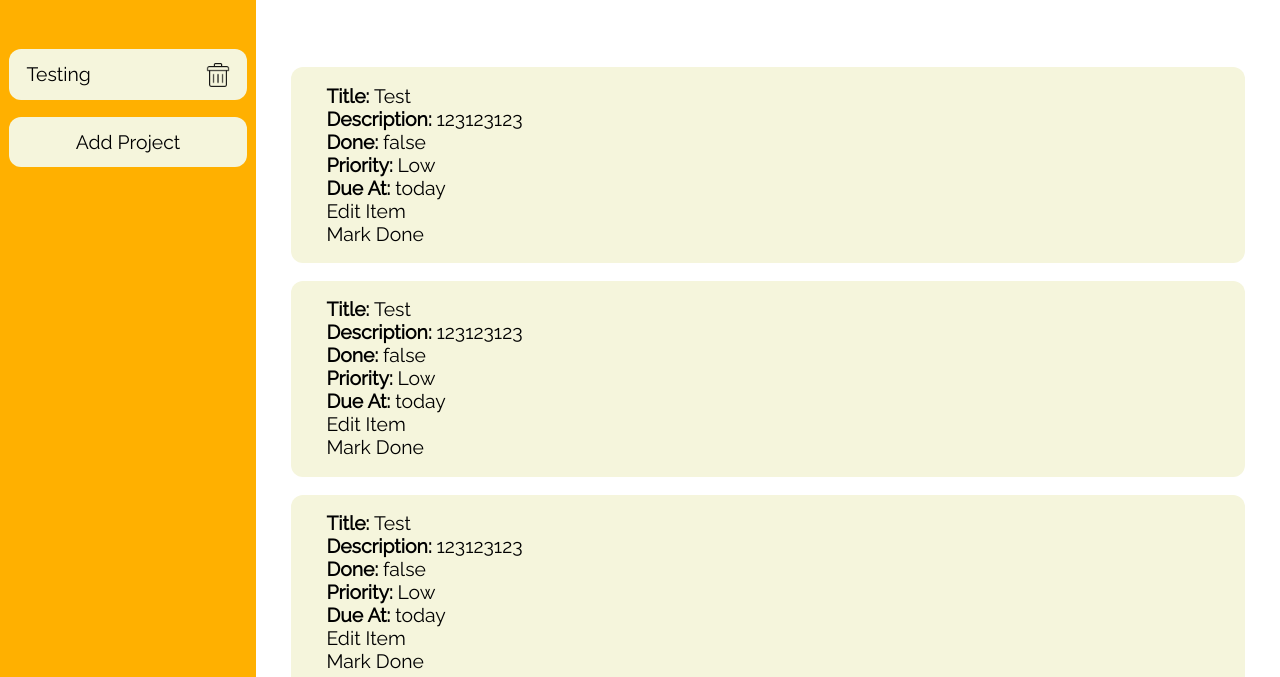
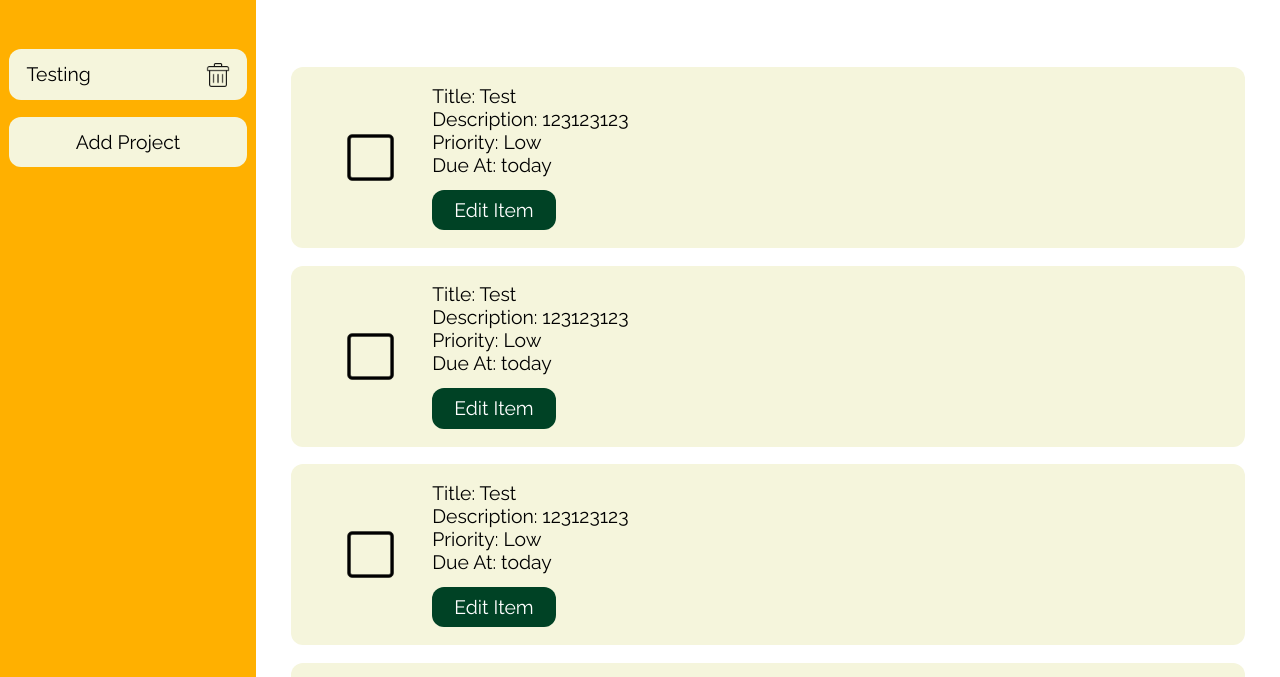
Before and after one commit to shivamgangwani/top-project-todo-list, a website built with webpack: page dist/index.html in a window 1280 px wide. Both pictures are taken after a click on the button "Testing". Shown: the part 83-760 px from the top of the page. Built offline with nearby package versions, Linux system fonts and the light colour scheme.

Commit message:
Change ToDo UI
- Add "checkmark" box to view and modify "done" state of every to-do item

```diff
--- a/src/index.js
+++ b/src/index.js
@@ -126,7 +126,7 @@ class App {
     flipToDoDone(todo, event) {
         todo.toggleDoneState();
 
-        const todoEl = event.target.parentElement;
+        const todoEl = event.target.parentElement.parentElement;
         this.refreshToDoNode(todo, todoEl);
     }
 
--- a/src/modules/todo.js
+++ b/src/modules/todo.js
@@ -1,4 +1,7 @@
 import Entity, {createElementEx} from "./shared";
+
+import checkEmpty from '../imgs/check-empty.png';
+import checkMarked from '../imgs/check-marked.png';
 
 export default class ToDo extends Entity {
     constructor (title, description) {
@@ -26,25 +29,33 @@ export default class ToDo extends Entity {
 
     // DOM Functions
     createDOMNode() {
-        let todoEl = createElementEx("div", '', []);
+        let todoEl = createElementEx("div", '', ['todo-container']);
+
+        let checkZone = createElementEx("div", '', ['todo-done-check']);
+        const doneBtn = createElementEx("img", '', ['todo-done-check-img']);
+        doneBtn.src = this.done ? checkMarked : checkEmpty;
+        checkZone.appendChild(doneBtn);
+        todoEl.appendChild(checkZone);
+
+        let todoInfo = createElementEx("div", '', ['todo-info']);
         const info = {
             "Title" : this.title,
             "Description" : this.description,
-            "Done" : this.done,
             "Priority" : this.priority,
             "Due At" : this.due_at
         }
         for(const [k,v] of Object.entries(info)) {
-            let infoContainer = createElementEx("div", '', ['todo-item']);
-            let infoKey = createElementEx("span", '', ['todo-item-key'], `${k}: `);
-            let infoValue = createElementEx("span", '', ['todo-item-value'], `${v}`);
+            let infoContainer = createElementEx("div", '', ['todo-info-item']);
+            let infoKey = createElementEx("span", '', ['todo-info-item-key'], `${k}: `);
+            let infoValue = createElementEx("span", '', ['todo-info-item-value'], `${v}`);
             infoContainer.append(infoKey, infoValue);
-            todoEl.appendChild(infoContainer);
+            todoInfo.appendChild(infoContainer);
         }
 
-        const editBtn = createElementEx("div", '', [], "Edit Item");
-        const doneBtn = createElementEx("div", '', [], (this.done ? 'Mark Undone' : 'Mark Done'));
-        todoEl.append(editBtn, doneBtn);
+        const editBtn = createElementEx("button", '', ['todo-action-item'], "Edit Item");
+        todoInfo.append(editBtn);
+
+        todoEl.appendChild(todoInfo);
         return {todoEl, editBtn, doneBtn};
     }
 
--- a/src/style.css
+++ b/src/style.css
@@ -92,8 +92,30 @@ button.project-button-delete {
     border-radius: 12px;
 }
 
-.todo-item-key {
-    font-weight: bold;
+.todo-container {
+    display: grid;
+    grid-template-columns: 10% 90%;
+    gap: 1rem;
+}
+
+.todo-action-item {
+    border: 0;
+    padding: 0.5rem 1.25rem;
+    margin-top: 0.75rem;
+    margin-right: 1rem;
+    background-color: #004225;
+    color: white;
+    border-radius: 12px;
+}
+
+.todo-done-check {
+    display: flex;
+    justify-content: center;
+    align-items: center;
+}
+.todo-done-check-img {
+    width: 60%;
+    height: auto;
 }
 
 #todo-add-new {
```
Also changed, not shown: dist/24032ffbf3274f765eb4a97259a3240e.png (added), dist/ecc2a709588b07fc9de45720b741048c.png (added), src/imgs/check-empty.png (added), src/imgs/check-marked.png (added).
